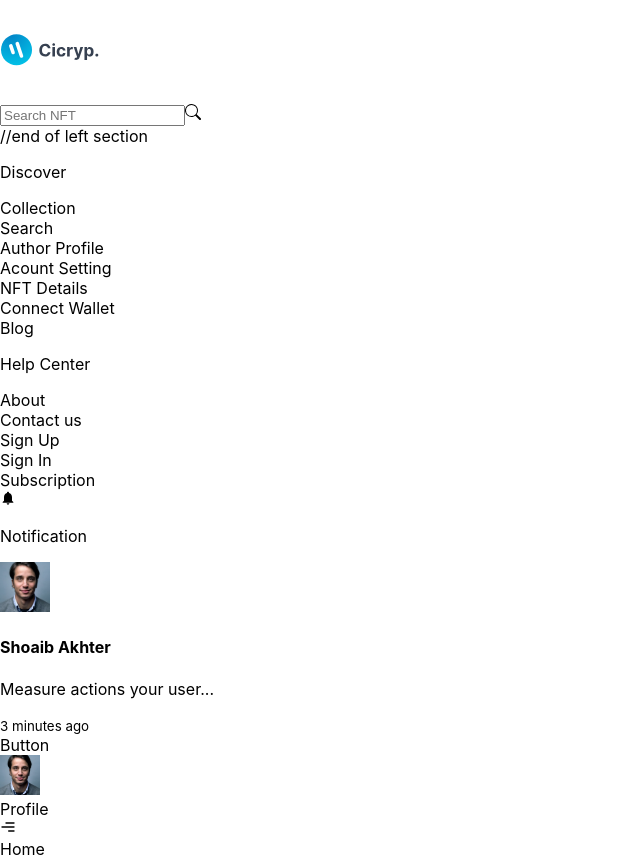
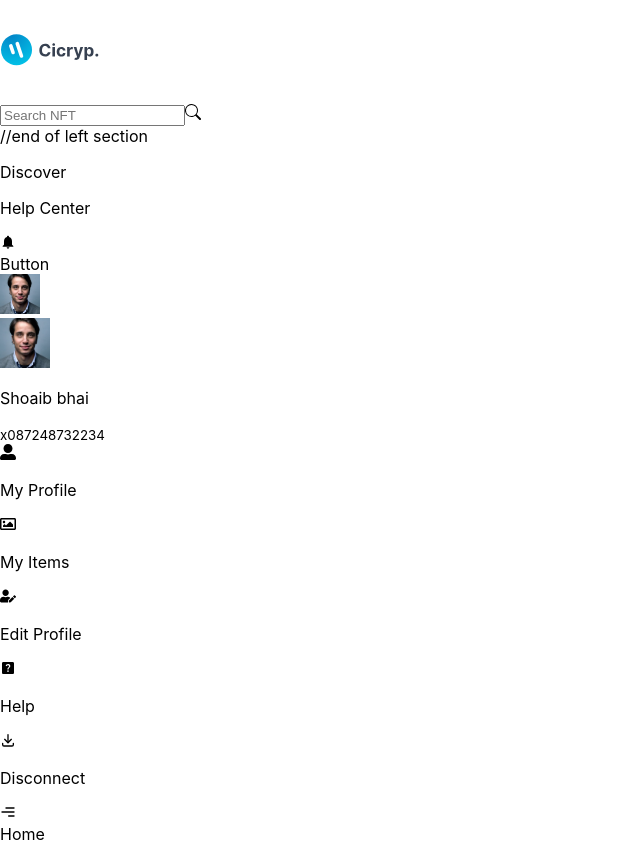
Before and after one commit to Shahid-Nawaz-Pahore/full-stack-web3-project-nft-marketplace, a Next.js app in the folder fronted/: page / in a window 1280 px wide. Both pictures are taken after a click on the picture 20 px from the left and 294 px from the top of the page. Shown: the whole page, without its empty margins (0-640 px from the left). Built offline with nearby package versions, Linux system fonts and the light colour scheme.

Commit message:
profile component is complete

```diff
--- a/fronted/components/NavBar/NavBar.jsx
+++ b/fronted/components/NavBar/NavBar.jsx
@@ -49,20 +49,20 @@ const NavBar = () => {
       setNotification(false);
     }
   }
-  const openProfile = ()=>{
-    if(!profile){
+  const openProfile = () => {
+    if (!profile) {
       setProfile(true);
-      setHelp(true);
-      setDiscover(true);
-      setNotification(true);
-    }else{
+      setHelp(false);
+      setDiscover(false);
+      setNotification(false);
+    } else {
       setProfile(false);
     }
   }
- const openSideBar=()=>{
-  if(!openSideMenu){
+  const openSideBar = () => {
+    if (!openSideMenu) {
       setOpenSideMenu(true);
-  }else{
+    } else {
       setOpenSideMenu(false);
     }
   }
@@ -127,18 +127,18 @@ const NavBar = () => {
                 alt='Profile'
                 width={40}
                 height={40}
-    onClick={()=>openProfile()}
+                onClick={() => openProfile()}
                 className={Style.navbar_container_right_profile}
               />
 
-{profile && <Profile/>}
+              {profile && <Profile />}
 
             </div>
           </div>
           {/* MENU BUTTON */}
           <div className={Style.navbar_container_right_menuBtn}>
             <CgMenuRight className={Style.menuIcons}
-  onclick={()=>openSideBar}
+              onClick={() => openSideBar()}
             />
           </div>
 
@@ -147,9 +147,9 @@ const NavBar = () => {
 
       {/* SIDEBAR COMPONENTS */}
       {
-      openSideMenu&&(
+        openSideMenu && (
           <div className={Style.SideBar}>
-          <SideBar setOpenSideMenu={setOpenSideMenu}/>
+            <SideBar setOpenSideMenu={setOpenSideMenu} />
           </div>
         )
       }
--- a/fronted/components/NavBar/Profile/Profile.jsx
+++ b/fronted/components/NavBar/Profile/Profile.jsx
@@ -1,8 +1,67 @@
 import React from 'react'
+import Image from "next/image";
+import {FaUserAlt,FaRegImage,FaUserEdit} from "react-icons/fa"
+import {MdHelpCenter} from "react-icons/md";
+import {TbDownloadOff, TbDownload} from "react-icons/tb";
+import Link from "next/link"
+//internal import
+import Style from "./Profile.module.css";
+import images from "../../../img";
+
 
 const Profile = () => {
   return (
-    <div>Profile</div>
+    <div className={Style.profile}>
+      <div className={Style.profile_account}>
+        <Image src={images.user1} alt='user profile'
+        width={50}
+        height={50}
+        className={Style.profile_account_img}
+        />
+        <div className={Style.profile_account_info}>
+          <p>Shoaib bhai</p>
+          <small>x087248732234</small>
+        </div>
+      </div>
+      <div className={Style.profile_menu}>
+        <div className={Style.profile_menu_one}>
+          <div className={Style.profile_menu_one_item}>
+            <FaUserAlt/>
+            <p>
+              <Link href={{pathname:'/myprofile'}}>My Profile</Link>
+            </p>
+          </div>
+          <div className={Style.profile_menu_one_item}>
+            <FaRegImage/>
+            <p>
+              <Link href={{pathname:'/my-items'}}>My Items</Link>
+            </p>
+          </div>
+          <div className={Style.profile_menu_one_item}>
+            <FaUserEdit/>
+            <p>
+              <Link href={{pathname:'/edit-profile'}}>Edit Profile</Link>
+            </p>
+          </div>
+        </div>
+
+<div className={Style.profile_menu_two}>
+  <div className={Style.profile_menu_one_item}>
+    <MdHelpCenter/>
+    <p>
+      <Link href={{pathname:"/help"}} >Help</Link>
+    </p>
+  </div>
+  <div className={Style.profile_menu_one_item}>
+    <TbDownload/>
+    <p>
+      <Link href={{pathname:"/disconnect"}}>Disconnect</Link>
+    </p>
+  </div>
+</div>
+
+      </div>
+    </div>
   )
 }
 
```
Lines whose indentation alone changed are shown as unchanged.
